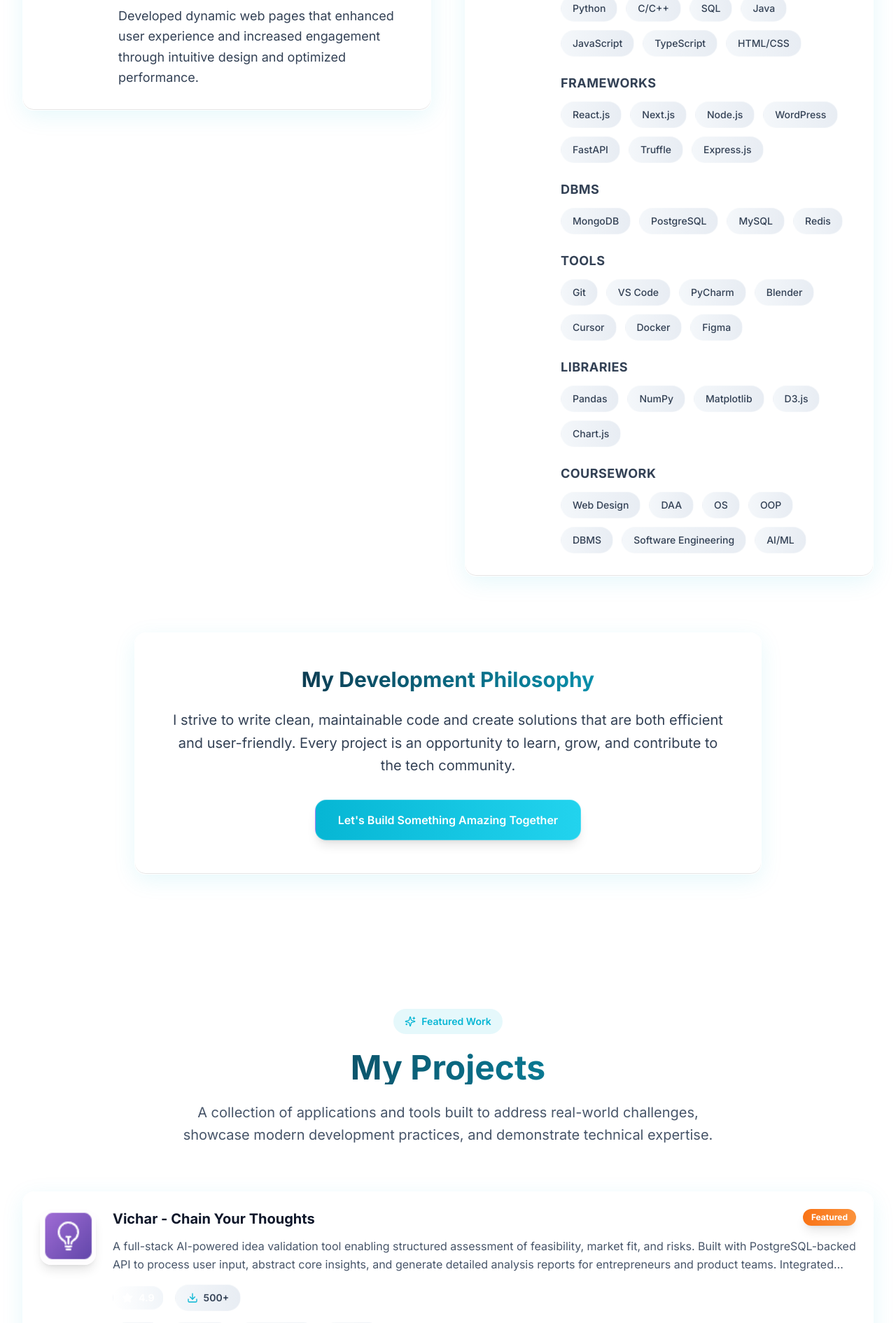
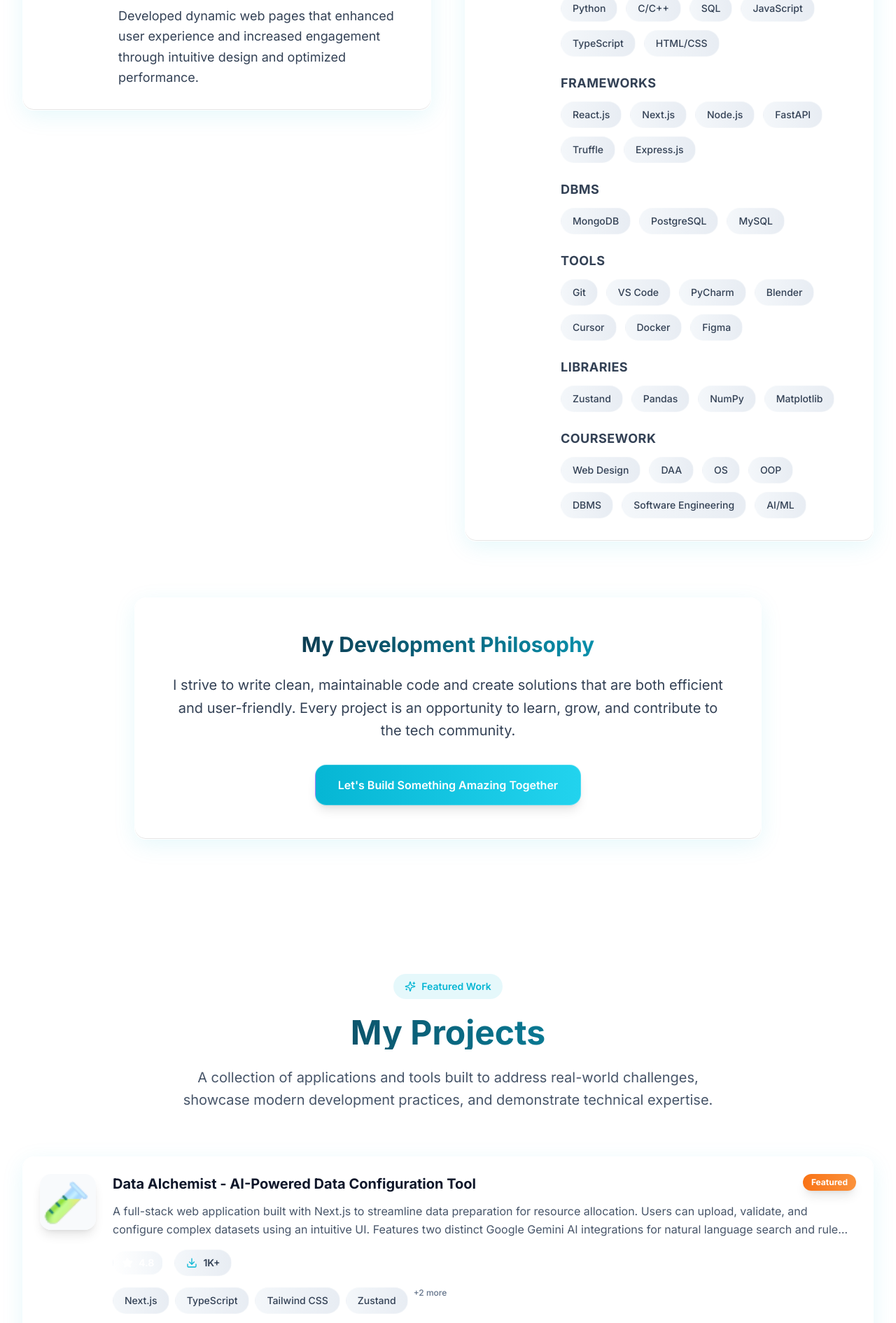
Before and after one commit to mathpalnaman/my-portfolio, a Next.js app: page / in a window 1280 px wide. Shown: the part 2585-4476 px from the top of the page at 70% size. Built offline with nearby package versions, Linux system fonts and the light colour scheme.

Commit message:
adding data alchemist projct

```diff
--- a/components/about.tsx
+++ b/components/about.tsx
@@ -1,11 +1,11 @@
 import { GraduationCap, Code, Trophy, Briefcase, Star, Sparkles, Target, Zap } from "lucide-react"
 
 const technicalSkills = {
-  Languages: ["Python", "C/C++", "SQL", "Java", "JavaScript", "TypeScript", "HTML/CSS"],
-  Frameworks: ["React.js", "Next.js", "Node.js", "WordPress", "FastAPI", "Truffle", "Express.js"],
-  DBMS: ["MongoDB", "PostgreSQL", "MySQL", "Redis"],
+  Languages: ["Python", "C/C++", "SQL", "JavaScript", "TypeScript", "HTML/CSS"],
+  Frameworks: ["React.js", "Next.js", "Node.js", "FastAPI", "Truffle", "Express.js"],
+  DBMS: ["MongoDB", "PostgreSQL", "MySQL"],
   Tools: ["Git", "VS Code", "PyCharm", "Blender", "Cursor", "Docker", "Figma"],
-  Libraries: ["Pandas", "NumPy", "Matplotlib", "D3.js", "Chart.js"],
+  Libraries: ["Zustand", "Pandas", "NumPy", "Matplotlib"],
   Coursework: ["Web Design", "DAA", "OS", "OOP", "DBMS", "Software Engineering", "AI/ML"],
 }
 
--- a/components/projects.tsx
+++ b/components/projects.tsx
@@ -3,6 +3,18 @@ import { Sparkles } from "lucide-react"
 import { ExternalLink } from "lucide-react"
 
 const projects = [
+  {
+    title: "Data Alchemist - AI-Powered Data Configuration Tool",
+    description:
+      "A full-stack web application built with Next.js to streamline data preparation for resource allocation. Users can upload, validate, and configure complex datasets using an intuitive UI. Features two distinct Google Gemini AI integrations for natural language search and rule generation, with complex client-side state managed by Zustand.",
+    image: "/data-alchemist-icon.png",
+    tags: ["Next.js", "TypeScript", "Tailwind CSS", "Zustand", "Gemini API", "Shadcn/UI"],
+    rating: 4.8,
+    status: "Completed August 2025",
+    demoUrl: "https://data-alchemist-woad-five.vercel.app/",
+    githubUrl: "https://github.com/mathpalnaman/data-alchemist",
+    featured: true,
+  },
   {
     title: "Vichar - Chain Your Thoughts",
     description:
```
Also changed, not shown: public/data-alchemist-icon.png (added).
